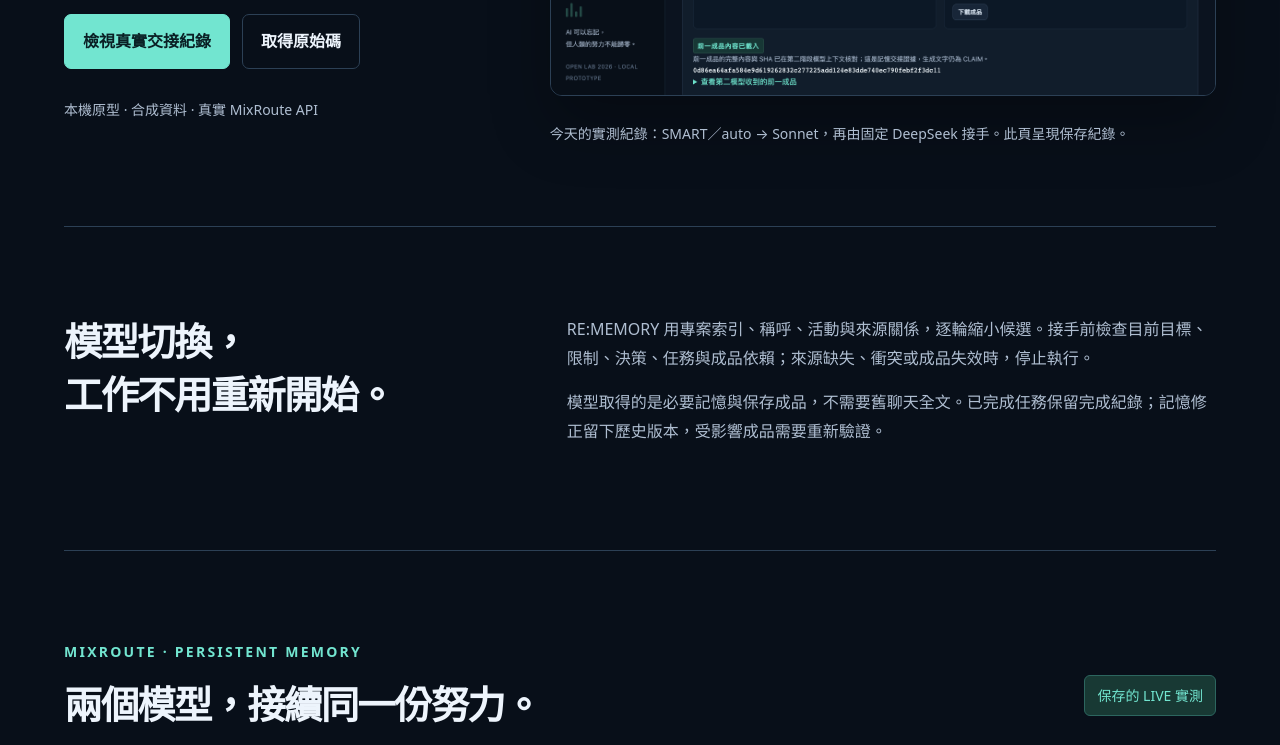
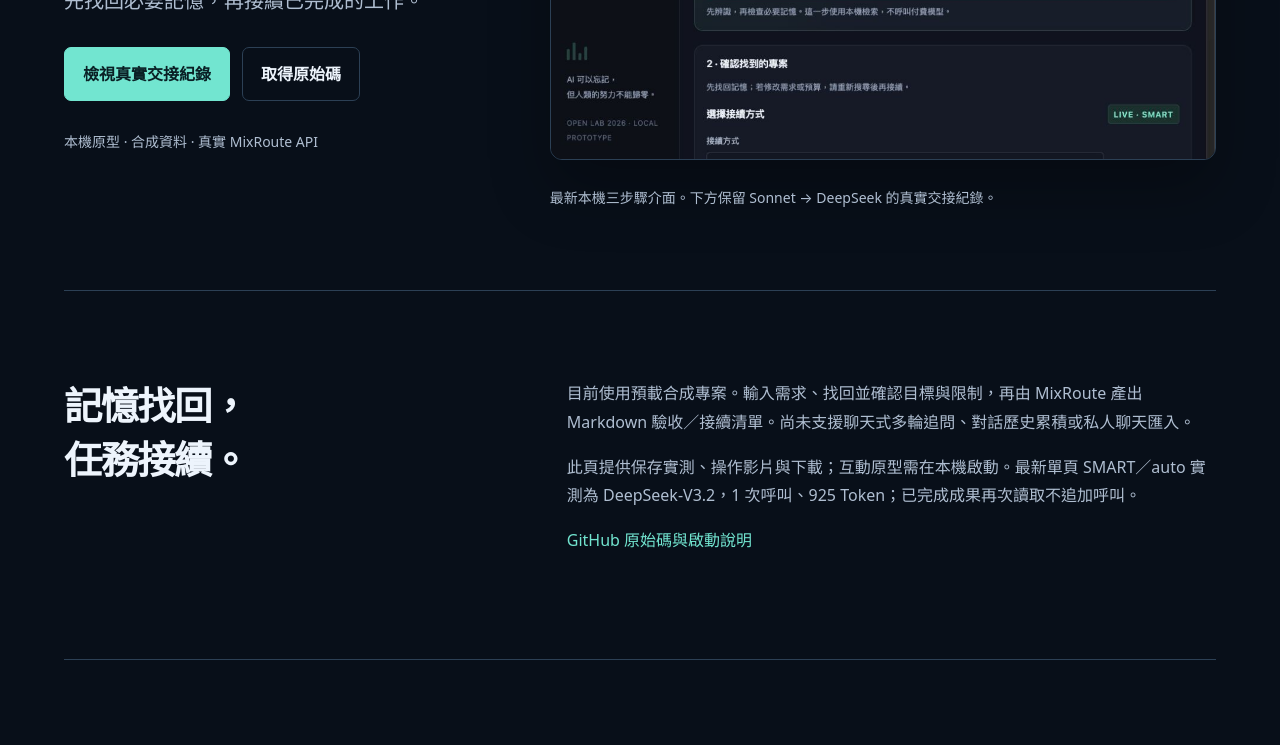
Before and after one commit to orsinobbb/RE-MEMORY, a plain HTML site: page index.html in a window 1280 px wide. Shown: the part 540-1285 px from the top of the page. Drawn offline with Linux system fonts and the light colour scheme.

Commit message:
Prepare the public delivery page with the current workflow and scope

```diff
--- a/index.html
+++ b/index.html
@@ -1,8 +1,8 @@
 <!doctype html>
-<html lang="zh-Hant"><head><meta charset="utf-8"><meta name="viewport" content="width=device-width,initial-scale=1"><meta name="description" content="RE:MEMORY 以持久化記憶，讓 MixRoute 模型在空白對話中接續既有成果。OPEN LAB 2026 合成資料實測與原始碼。"><title>RE:MEMORY · 讓努力被接續</title><link rel="stylesheet" href="style.css"><script src="app.js" defer></script></head>
+<html lang="zh-Hant"><head><meta charset="utf-8"><meta name="viewport" content="width=device-width,initial-scale=1"><meta name="description" content="RE:MEMORY 以持久化記憶找回專案目標與限制，讓 MixRoute 產出接續清單。OPEN LAB 2026 合成資料實測與原始碼。"><title>RE:MEMORY · 讓努力被接續</title><link rel="stylesheet" href="style.css"><script src="app.js" defer></script></head>
 <body><a class="skip" href="#main">跳至主要內容</a><header><a class="brand" href="#"><span class="mark" aria-hidden="true">▌▌▌</span> RE:MEMORY</a><nav aria-label="主要導覽"><a href="#handoff">真實交接</a><a href="#experiment">實測結果</a><a href="#demo">操作影片</a><a href="#download">原始碼</a></nav></header>
-<main id="main"><section class="hero"><div><p class="eyebrow">OPEN LAB 2026 · ADAPTIVE MEMORY ROUTER</p><h1>AI 可以忘記，<br>人類的努力<br><em>不能歸零。</em></h1><p class="lead">換一個模型，開一個空白對話。<br>先找回必要記憶，再接續已完成的工作。</p><div class="actions"><a class="button" href="#handoff">檢視真實交接紀錄</a><a class="button secondary" href="#download">取得原始碼</a></div><p class="note">本機原型 · 合成資料 · 真實 MixRoute API</p></div><figure><img src="assets/live-interface.png" alt="RE:MEMORY 本機介面：Sonnet 與 DeepSeek 的保存成品、空白 Session 和前一成品載入證據" width="1440" height="1000"><figcaption>今天的實測紀錄：SMART／auto → Sonnet，再由固定 DeepSeek 接手。此頁呈現保存紀錄。</figcaption></figure></section>
-<section class="principle"><h2>模型切換，<br>工作不用重新開始。</h2><div><p>RE:MEMORY 用專案索引、稱呼、活動與來源關係，逐輪縮小候選。接手前檢查目前目標、限制、決策、任務與成品依賴；來源缺失、衝突或成品失效時，停止執行。</p><p>模型取得的是必要記憶與保存成品，不需要舊聊天全文。已完成任務保留完成紀錄；記憶修正留下歷史版本，受影響成品需要重新驗證。</p></div></section>
+<main id="main"><section class="hero"><div><p class="eyebrow">OPEN LAB 2026 · ADAPTIVE MEMORY ROUTER</p><h1>AI 可以忘記，<br>人類的努力<br><em>不能歸零。</em></h1><p class="lead">換一個模型，開一個空白對話。<br>先找回必要記憶，再接續已完成的工作。</p><div class="actions"><a class="button" href="#handoff">檢視真實交接紀錄</a><a class="button secondary" href="#download">取得原始碼</a></div><p class="note">本機原型 · 合成資料 · 真實 MixRoute API</p></div><figure><img src="assets/quick-flow.png" alt="RE:MEMORY 三步驟首頁：輸入需求、確認專案、取得成果" width="1121" height="887"><figcaption>最新本機三步驟介面。下方保留 Sonnet → DeepSeek 的真實交接紀錄。</figcaption></figure></section>
+<section class="principle"><h2>記憶找回，<br>任務接續。</h2><div><p>目前使用預載合成專案。輸入需求、找回並確認目標與限制，再由 MixRoute 產出 Markdown 驗收／接續清單。尚未支援聊天式多輪追問、對話歷史累積或私人聊天匯入。</p><p>此頁提供保存實測、操作影片與下載；互動原型需在本機啟動。最新單頁 SMART／auto 實測為 DeepSeek-V3.2，1 次呼叫、925 Token；已完成成果再次讀取不追加呼叫。</p><p><a class="text-link" href="https://github.com/orsinobbb/RE-MEMORY">GitHub 原始碼與啟動說明</a></p></div></section><section class="principle"><h2>模型切換，<br>工作不用重新開始。</h2><div><p>RE:MEMORY 用專案索引、稱呼、活動與來源關係，逐輪縮小候選。接手前檢查目前目標、限制、決策、任務與成品依賴；來源缺失、衝突或成品失效時，停止執行。</p><p>模型取得的是必要記憶與保存成品，不需要舊聊天全文。已完成任務保留完成紀錄；記憶修正留下歷史版本，受影響成品需要重新驗證。</p></div></section>
 <section id="handoff"><div class="section-heading"><div><p class="eyebrow">MIXROUTE · PERSISTENT MEMORY</p><h2>兩個模型，接續同一份努力。</h2></div><span class="badge">保存的 LIVE 實測</span></div><p>第一階段要求 <code>auto</code>，實際回傳 Sonnet；第二階段使用授權池中的 DeepSeek。兩個不同 Session 的原始歷史數都是 0。</p><div class="handoff"><div><div class="stage-selector" role="group" aria-label="檢視交接階段"><button id="stage1" aria-pressed="true">Sonnet · 建立方案</button><button id="stage2" aria-pressed="false">DeepSeek · 核對交接</button></div><h3 id="model-name"></h3><dl id="call-stats"></dl><details><summary>請求、Session 與成品 SHA</summary><div id="identifiers" class="mono"></div></details><p class="note">生成文字為 CLAIM。驗證涵蓋結構、目前目標與限制，不代表內容全部正確，也不代表清單已執行。</p></div><div class="artifact"><p class="eyebrow">實際保存的 MARKDOWN 成品</p><pre id="artifact-content" tabindex="0"></pre><a id="artifact-download" class="text-link" download>下載這份成品</a></div></div><details class="proof"><summary>核對第二個模型收到的前一份成品</summary><p id="proof-status"></p><p class="mono" id="proof-sha"></p><pre id="prior-content" tabindex="0"></pre></details><p class="note">這些控制項只讀取本站的保存紀錄，沒有額外 API 呼叫。完整上下文與回傳欄位可由下方證據檔核對。</p></section>
 <section id="experiment"><div class="section-heading"><div><p class="eyebrow">固定案例 · 相同 4K 上下文預算</p><h2>保留實測，也保留界線。</h2></div></div><p>測試前固定 20 個新句型：16 個可接續任務、4 個應停止案例。使用十個合成專案的來源資料，測試後沒有調整路由或答案。這不是封存盲測，也不代表真實使用者的普遍表現。</p><div class="table-wrap"><table><thead><tr><th>策略</th><th>成品通過</th><th>應停止案例</th><th>實際模型</th><th>已知 Tokens</th></tr></thead><tbody id="benchmark-rows"></tbody></table></div><p class="note">E：必要記憶＋固定模型；F：必要記憶＋SMART／auto。Sonnet 另測預選的 6 個案例，樣本範圍較小。</p><div class="finding"><strong>這組 F／auto 全部選了 DeepSeek。</strong><p>兩種策略均通過目前的成品檢查，但沒有證據顯示 auto 提高了模型品質。另有 A–F 六策略與 10／100／1000 專案的離線測試，完整結果及失敗紀錄放在原始碼包。</p></div><div class="measurements"><div><strong>40 次</strong><span>本輪真實生成（含兩階段交接）</span></div><div><strong>41,697</strong><span>本輪已知 API Tokens</span></div><div><strong>UNKNOWN</strong><span>實際帳單，保守預留額不等於發票</span></div></div><p class="note">最後 40 次模型與 Token 用量已對上控制台紀錄；參考費用小計 US$0.038070，正式帳單仍為 UNKNOWN。</p><p class="note">本輪無未知用量；累計有兩筆早期失敗呼叫的用量未知。開發與測試由 Codex 協助，作品內的模型生成由 MixRoute 提供。</p></section>
 <section id="demo"><div class="section-heading"><div><p class="eyebrow">GENUINE SCREEN RECORDING</p><h2>兩分半鐘，看工作如何接續。</h2></div><span class="badge" id="video-status">靜音操作預覽 · 本人旁白依安排延後</span></div><video controls preload="metadata" poster="assets/live-interface.png" aria-label="RE:MEMORY 真實操作錄影，靜音預覽"><source src="assets/screen-silent.mp4" type="video/mp4"><p>瀏覽器無法播放，請<a href="assets/screen-silent.mp4" download>下載操作影片</a>。</p></video><p class="note">真實本機介面錄影，展示保存的 LIVE 實測紀錄。競賽正式 Demo 需參賽者本人的真實聲音；目前版本是供核對的靜音預覽。</p><a class="text-link" href="assets/voiceover.txt" download>下載本人錄音逐句稿</a></section>
```
Also changed, not shown: assets/manifest.json, assets/quick-flow.png (added), 3 other files.
